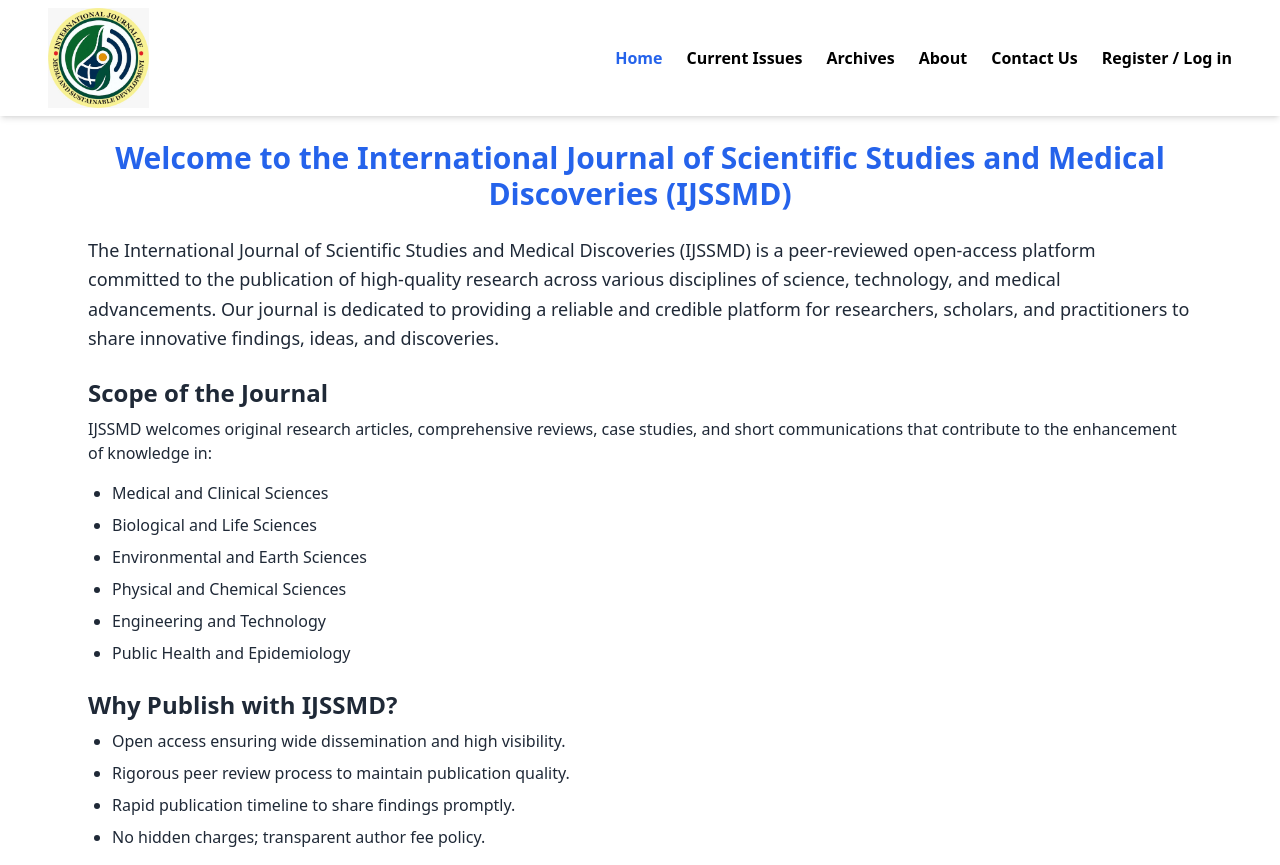
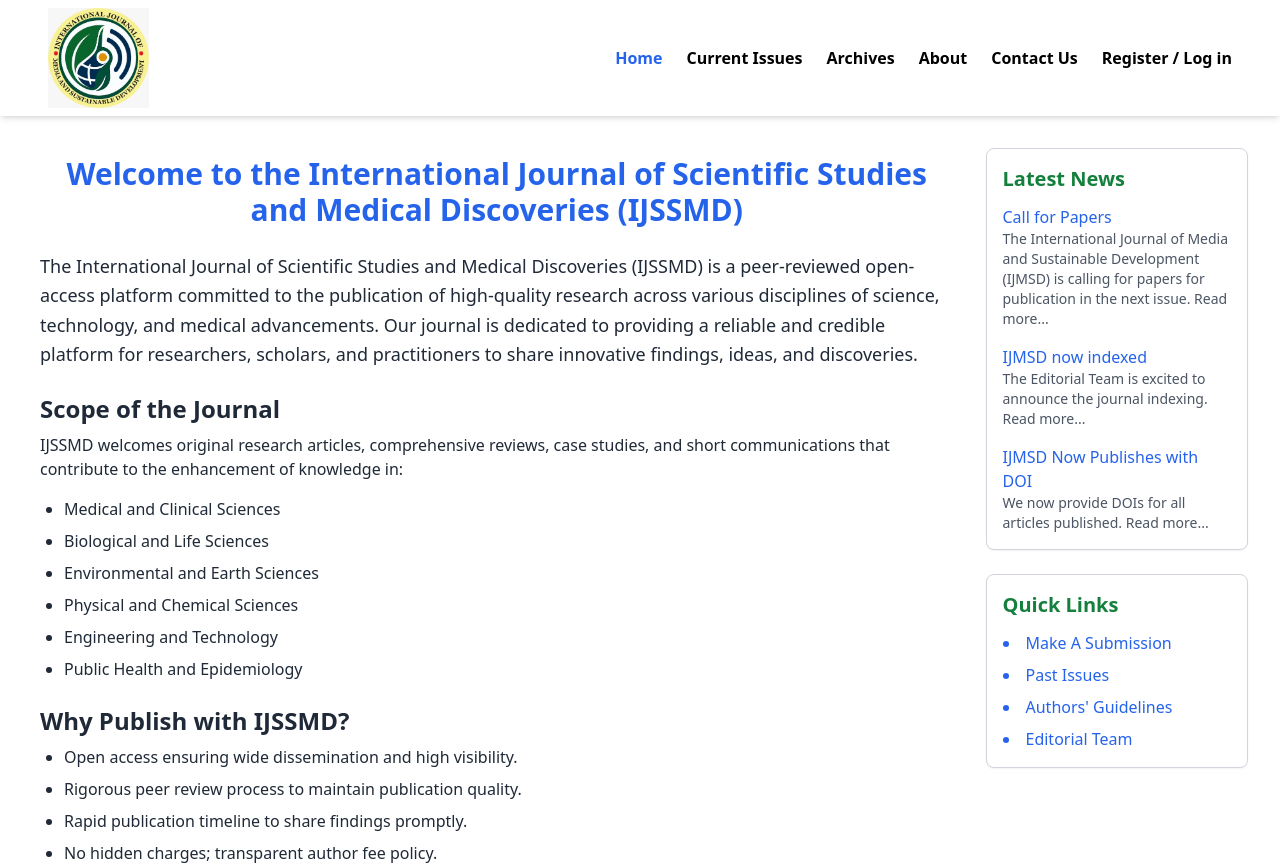
Before and after one commit to Torettosaviour17/internation-journal, a React (Vite) app: page / in a window 1280 px wide. Shown: the top 865 px of the page. Built offline with nearby package versions, Linux system fonts and the light colour scheme.

Commit message:
just added aside

```diff
--- /dev/null
+++ b/src/components/AsideSection.jsx
@@ -0,0 +1,81 @@
+import { Link } from "react-router-dom";
+
+export default function AsideSection() {
+  return (
+    <aside className="w-full md:w-1/4 p-4 space-y-6">
+      {/* Latest News */}
+      <div className="border border-gray-300 rounded-lg p-4 shadow-sm bg-white">
+        <h2 className="text-xl font-semibold text-green-700 mb-3">
+          Latest News
+        </h2>
+        <div className="space-y-4">
+          <div>
+            <Link
+              to="/call-for-papers"
+              className="text-blue-600 font-medium hover:underline"
+            >
+              Call for Papers
+            </Link>
+            <p className="text-sm text-gray-600">
+              The International Journal of Media and Sustainable Development
+              (IJMSD) is calling for papers for publication in the next issue.
+              Read more...
+            </p>
+          </div>
+          <div>
+            <Link
+              to="/indexed"
+              className="text-blue-600 font-medium hover:underline"
+            >
+              IJMSD now indexed
+            </Link>
+            <p className="text-sm text-gray-600">
+              The Editorial Team is excited to announce the journal indexing.
+              Read more...
+            </p>
+          </div>
+          <div>
+            <Link
+              to="/doi"
+              className="text-blue-600 font-medium hover:underline"
+            >
+              IJMSD Now Publishes with DOI
+            </Link>
+            <p className="text-sm text-gray-600">
+              We now provide DOIs for all articles published. Read more...
+            </p>
+          </div>
+        </div>
+      </div>
+
+      {/* Quick Links */}
+      <div className="border border-gray-300 rounded-lg p-4 shadow-sm bg-white">
+        <h2 className="text-xl font-semibold text-green-700 mb-3">
+          Quick Links
+        </h2>
+        <ul className="list-disc list-inside space-y-2 text-blue-600">
+          <li>
+            <Link to="/submission" className="hover:underline">
+              Make A Submission
+            </Link>
+          </li>
+          <li>
+            <Link to="/archives" className="hover:underline">
+              Past Issues
+            </Link>
+          </li>
+          <li>
+            <Link to="/guidelines" className="hover:underline">
+              Authors' Guidelines
+            </Link>
+          </li>
+          <li>
+            <Link to="/editorial-team" className="hover:underline">
+              Editorial Team
+            </Link>
+          </li>
+        </ul>
+      </div>
+    </aside>
+  );
+}
--- a/src/pages/CurrentIssues.jsx
+++ b/src/pages/CurrentIssues.jsx
@@ -1,13 +1,20 @@
+import AsideSection from "../components/AsideSection";
+
 export default function CurrentIssues() {
   return (
-    <div className="max-w-5xl mx-auto p-6 text-gray-800">
-      <h1 className="text-3xl font-bold mb-6 text-green-700">Current Issues</h1>
-      <p className="text-lg">
-        The maiden edition (Vol. 1, Number 1, August 2025) of the International
-        Journal of Media and Sustainable Development (IJMSD) is now open for
-        submissions. Accepted papers for this edition will be published and made
-        available online soon.
-      </p>
+    <div className="flex flex-col md:flex-row gap-4 p-4 w-full">
+      <div className="w-[80%] mx-auto p-6 pr-0 text-gray-800">
+        <h1 className="text-3xl font-bold mb-6 text-green-700">
+          Current Issues
+        </h1>
+        <p className="text-lg">
+          The maiden edition (Vol. 1, Number 1, August 2025) of the
+          International Journal of Media and Sustainable Development (IJMSD) is
+          now open for submissions. Accepted papers for this edition will be
+          published and made available online soon.
+        </p>
+      </div>
+      <AsideSection />
     </div>
   );
 }
--- a/src/pages/Home.jsx
+++ b/src/pages/Home.jsx
@@ -1,25 +1,31 @@
+import AsideSection from "../components/AsideSection";
+
 export default function Home() {
   return (
-    <div className="max-w-6xl mx-auto p-6 text-gray-800">
+    <div className="flex flex-col md:flex-row gap-4 p-4 w-full">
+      <div className="w-[80%] mx-auto p-6 pr-0 text-gray-800">
         <h1 className="text-3xl font-bold mb-6 text-center text-blue-600">
           Welcome to the International Journal of Scientific Studies and Medical
           Discoveries (IJSSMD)
         </h1>
 
         <p className="mb-4 text-lg leading-relaxed">
-        The International Journal of Scientific Studies and Medical Discoveries
-        (IJSSMD) is a peer-reviewed open-access platform committed to the
-        publication of high-quality research across various disciplines of
-        science, technology, and medical advancements. Our journal is dedicated
-        to providing a reliable and credible platform for researchers, scholars,
-        and practitioners to share innovative findings, ideas, and discoveries.
+          The International Journal of Scientific Studies and Medical
+          Discoveries (IJSSMD) is a peer-reviewed open-access platform committed
+          to the publication of high-quality research across various disciplines
+          of science, technology, and medical advancements. Our journal is
+          dedicated to providing a reliable and credible platform for
+          researchers, scholars, and practitioners to share innovative findings,
+          ideas, and discoveries.
         </p>
 
-      <h2 className="text-2xl font-semibold mt-6 mb-2">Scope of the Journal</h2>
+        <h2 className="text-2xl font-semibold mt-6 mb-2">
+          Scope of the Journal
+        </h2>
         <p className="mb-4">
-        IJSSMD welcomes original research articles, comprehensive reviews, case
-        studies, and short communications that contribute to the enhancement of
-        knowledge in:
+          IJSSMD welcomes original research articles, comprehensive reviews,
+          case studies, and short communications that contribute to the
+          enhancement of knowledge in:
         </p>
         <ul className="list-disc pl-6 mb-4 space-y-2">
           <li>Medical and Clinical Sciences</li>
@@ -43,9 +49,9 @@ export default function Home() {
         <h2 className="text-2xl font-semibold mt-6 mb-2">Join Our Community</h2>
         <p className="mb-4">
           Researchers, authors, and readers are encouraged to contribute and
-        benefit from the wealth of knowledge shared through IJSSMD. Explore our
-        latest issues, submit your manuscript, or get involved as a reviewer or
-        editorial board member.
+          benefit from the wealth of knowledge shared through IJSSMD. Explore
+          our latest issues, submit your manuscript, or get involved as a
+          reviewer or editorial board member.
         </p>
 
         <p className="mb-4">
@@ -59,5 +65,7 @@ export default function Home() {
           </a>
         </p>
       </div>
+      <AsideSection />
+    </div>
   );
 }
--- a/src/pages/Register.jsx
+++ b/src/pages/Register.jsx
@@ -1,13 +1,100 @@
-export default function Register() {
+import { useState } from "react";
+
+export default function ContactUs() {
+  const [formData, setFormData] = useState({
+    name: "",
+    email: "",
+    subject: "",
+    message: "",
+  });
+
+  const handleChange = (e) => {
+    setFormData({
+      ...formData,
+      [e.target.name]: e.target.value,
+    });
+  };
+
+  const handleSubmit = (e) => {
+    e.preventDefault();
+    // For now, just log to console (later: connect backend or email service)
+    console.log("Form Data Submitted:", formData);
+    alert("Message Sent Successfully!");
+    // Optionally clear form:
+    setFormData({ name: "", email: "", subject: "", message: "" });
+  };
+
   return (
-    <div className="max-w-5xl mx-auto p-6 text-gray-800">
-      <h1 className="text-3xl font-bold mb-6 text-green-700">
-        Register / Log In
+    <div className="max-w-4xl mx-auto p-6 text-gray-800">
+      <h1 className="text-3xl font-bold mb-6 text-green-700 text-center">
+        Contact Us
       </h1>
-      <p className="text-lg">
-        This section is under development. Soon, authors will be able to
-        register and log in to manage their submissions.
-      </p>
+
+      <form
+        onSubmit={handleSubmit}
+        className="space-y-6 bg-white p-6 shadow-md rounded-lg"
+      >
+        <div>
+          <label className="block mb-2 font-semibold text-gray-700">Name</label>
+          <input
+            type="text"
+            name="name"
+            value={formData.name}
+            onChange={handleChange}
+            required
+            className="w-full border border-gray-300 px-4 py-2 rounded focus:outline-none focus:ring-2 focus:ring-green-500"
+          />
+        </div>
+
+        <div>
+          <label className="block mb-2 font-semibold text-gray-700">
+            Email
+          </label>
+          <input
+            type="email"
+            name="email"
+            value={formData.email}
+            onChange={handleChange}
+            required
+            className="w-full border border-gray-300 px-4 py-2 rounded focus:outline-none focus:ring-2 focus:ring-green-500"
+          />
+        </div>
+
+        <div>
+          <label className="block mb-2 font-semibold text-gray-700">
+            Subject
+          </label>
+          <input
+            type="text"
+            name="subject"
+            value={formData.subject}
+            onChange={handleChange}
+            required
+            className="w-full border border-gray-300 px-4 py-2 rounded focus:outline-none focus:ring-2 focus:ring-green-500"
+          />
+        </div>
+
+        <div>
+          <label className="block mb-2 font-semibold text-gray-700">
+            Message
+          </label>
+          <textarea
+            name="message"
+            value={formData.message}
+            onChange={handleChange}
+            required
+            rows="4"
+            className="w-full border border-gray-300 px-4 py-2 rounded focus:outline-none focus:ring-2 focus:ring-green-500 resize-none"
+          ></textarea>
+        </div>
+
+        <button
+          type="submit"
+          className="w-full bg-green-600 text-white font-semibold py-2 rounded hover:bg-green-700 transition duration-300"
+        >
+          Send Message
+        </button>
+      </form>
     </div>
   );
 }
```
Also changed, not shown: src/pages/ContactUs.jsx (+26 -94 lines). Lines whose indentation alone changed are shown as unchanged.
